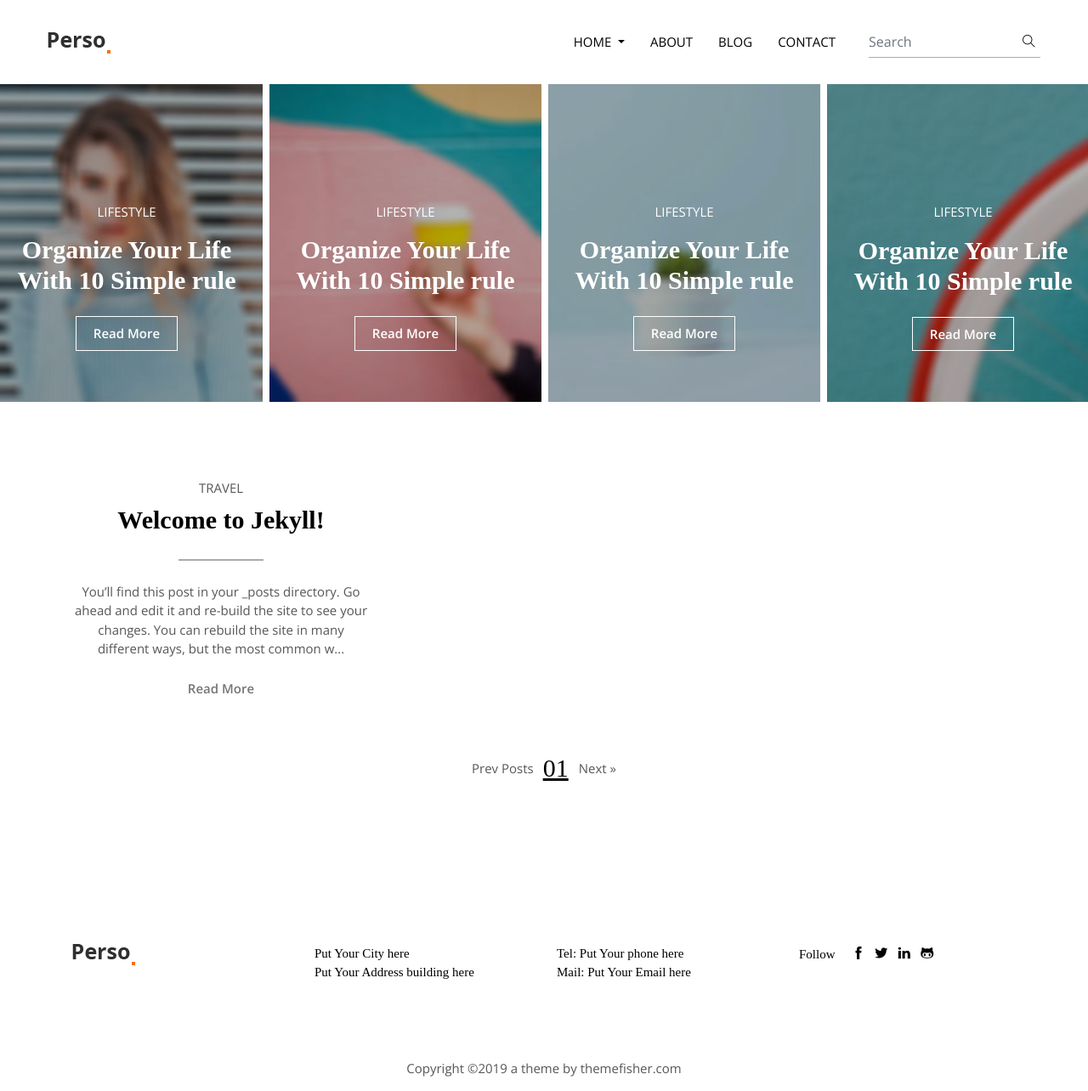
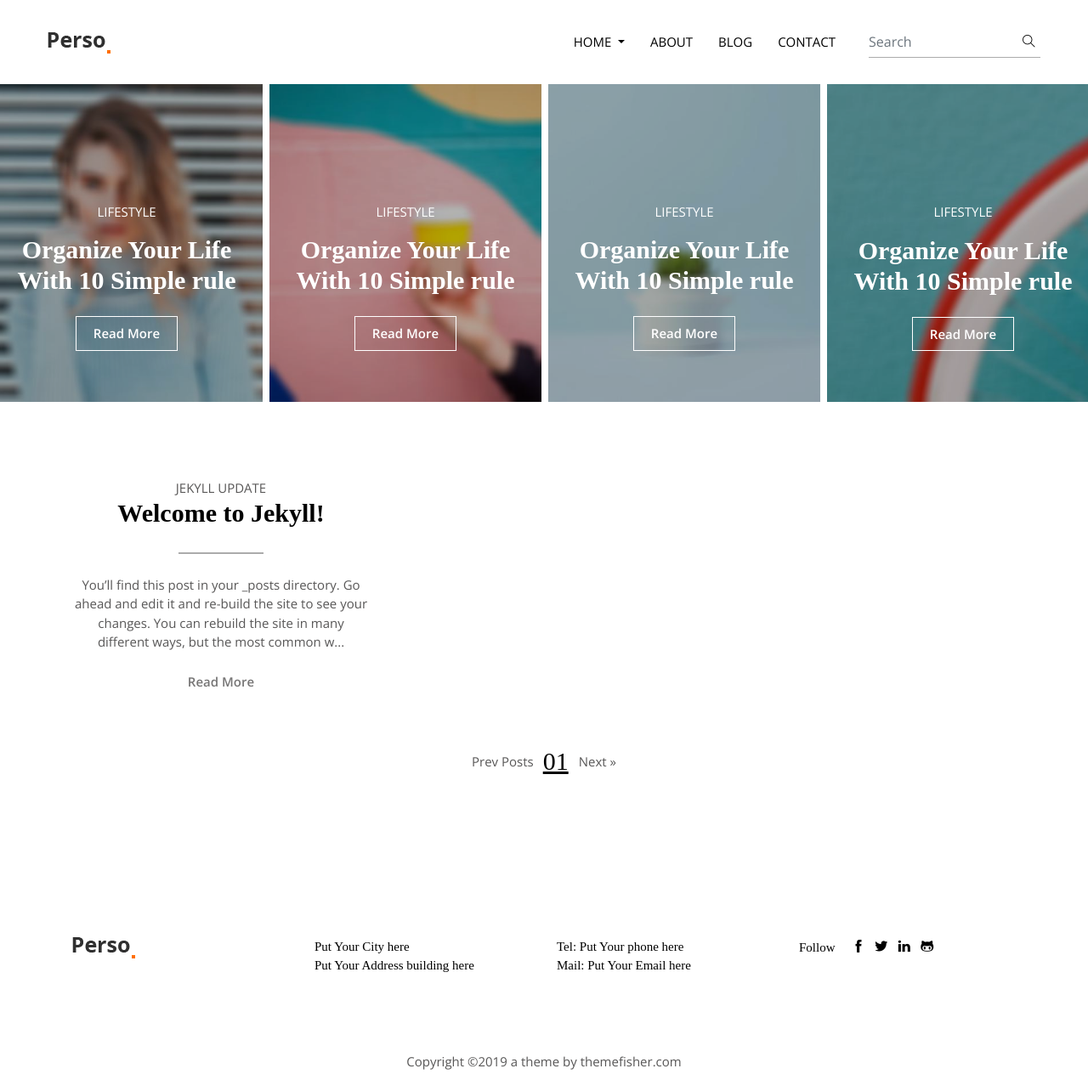
Before and after one commit to crafter-digital/jekyll-theme-parso, a Jekyll site: the page built from index.html, in a window 1280 px wide and 1284 px high. Shown: the whole window at 85% size. Built offline with Jekyll 4.4.1, drawn with Linux system fonts in a browser that asks for light colours; some web fonts are replaced; the list of posts is cut into pages by our own code.

Commit message:
Fix category tag in index.

```diff
--- a/_includes/article-content.html
+++ b/_includes/article-content.html
@@ -7,7 +7,13 @@
       {% assign without-image = 'article-without-image' %}
     {% endif %}
 
-    <p class="text-uppercase mb-2">TRAVEL</p>
+
+    {% if post.categories.size >= 1 %}
+      {% for category in post.categories  %}
+        <a class="text-uppercase mb-2"> {{ category }} </a>
+      {% endfor %}
+    {% endif %}
+
     <h4 class="title-border"><a class="text-dark" href="{{ post.url }}">{{ post.title }}</a></h4>
       <p>
       {% if post.description %}
```
